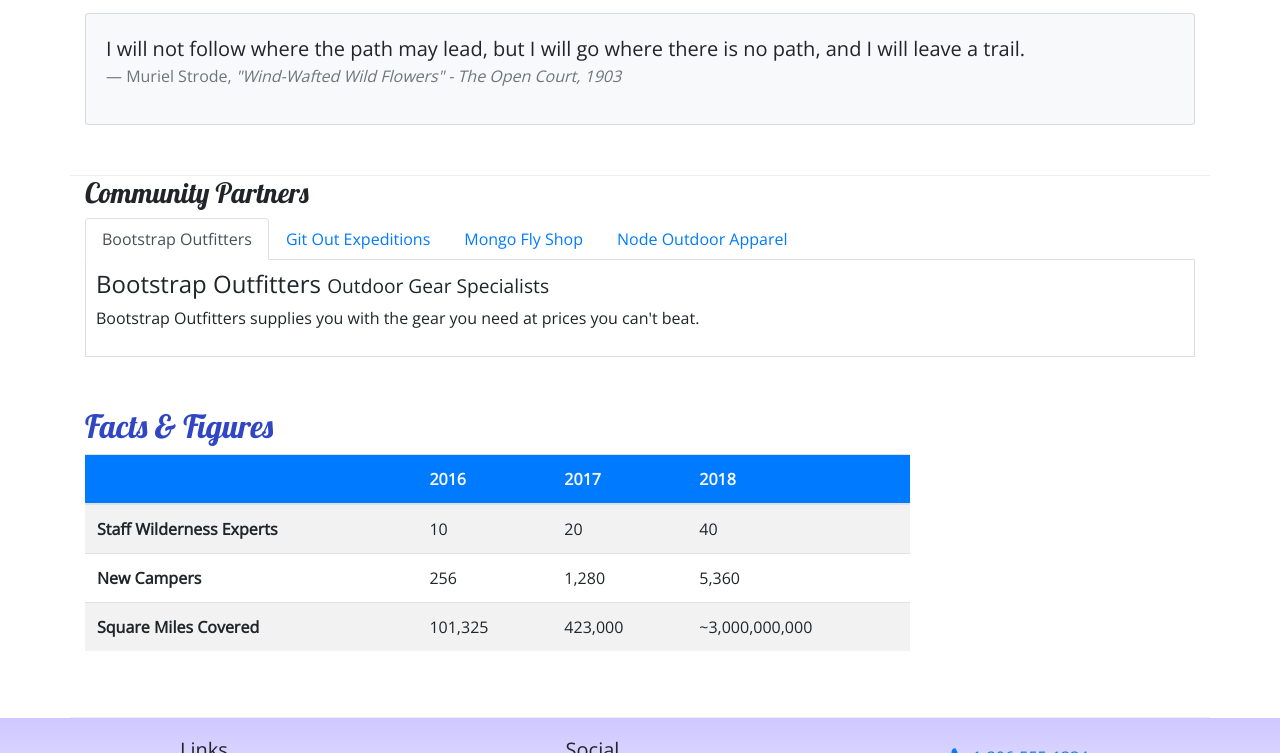
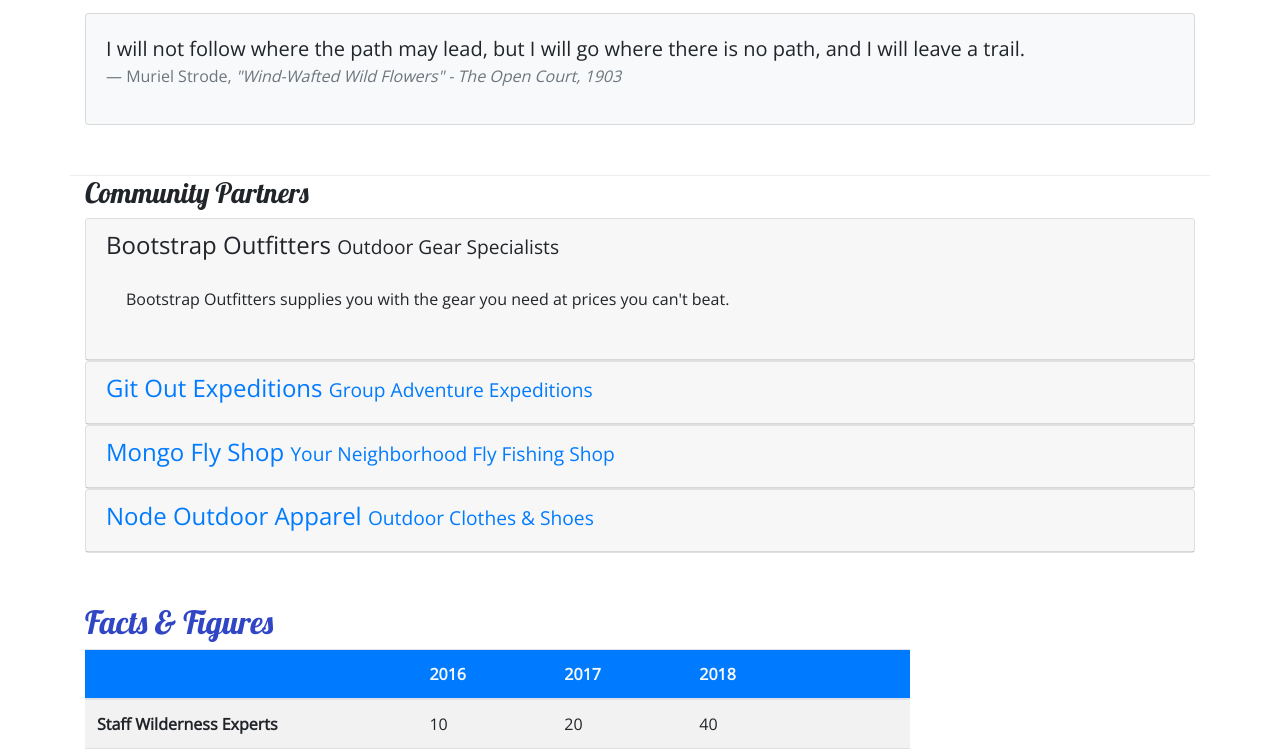
Before and after one commit to mskznkmr/nucampsite, a website: page aboutus.html in a window 1280 px wide. Shown: the part 636-1389 px from the top of the page. Drawn offline with nearby package versions, Linux system fonts and the light colour scheme.

Commit message:
added accordion

```diff
--- a/aboutus.html
+++ b/aboutus.html
@@ -76,7 +76,7 @@
                     <div class="card-body">
                         <dl class="row">
                             <dt class="col-6">Founded</dt>
-                            <dd class="col-6">February 3, 2016</dt>
+                            <dd class="col-6">February 3, 2016</dd>
                             <dt class="col-6">No. of Campsites in 2019</dt>
                             <dd class="col-6">563</dd>
                             <dt class="col-6">No. of Review in 2019</dt>
@@ -104,28 +104,54 @@
         <div class="row">
             <div class="col-12">
                 <h3>Community Partners</h3>
-                <ul class="nav  nav-tabs">
-                    <li class="nav-item"><a class="nav-link active" href="#bootstrap" role="tab" data-toggle="tab">Bootstrap Outfitters</a></li>
-                    <li class="nav-item"><a class="nav-link" href="#git" role="tab" data-toggle="tab">Git Out Expeditions</a></li>
-                    <li class="nav-item"><a class="nav-link" href="#mongo" role="tab" data-toggle="tab">Mongo Fly Shop</a></li>
-                    <li class="nav-item"><a class="nav-link" href="#node" role="tab" data-toggle="tab">Node Outdoor Apparel</a></li>
-                </ul>
-                <div class="tab-content">
-                    <div role="tabpanel" class="tab-pane fade show active" id="bootstrap">
-                        <h4>Bootstrap Outfitters <small>Outdoor Gear Specialists</small></h4>
-                        <p class="d-none d-sm-block">Bootstrap Outfitters supplies you with the gear you need at prices you can't beat.</p>
+                <div id="accordion">
+                    <div class="card">
+                        <div role="tab" class="card-header">
+                            <h4>
+                                <a data-toggle="collapse" data-target="#bootstrap">Bootstrap Outfitters <small>Outdoor Gear Specialists</small></a>
+                            </h4>
+                            <div class="collapse show" id="bootstrap" data-parent="#accordion">
+                                <div class="card-body">
+                                    <p class="d-none d-sm-block">Bootstrap Outfitters supplies you with the gear you need at prices you can't beat.</p>
+                                </div>
+                            </div>
+                        </div>
                     </div>
-                    <div role="tabpanel" class="tab-pane fade" id="git">
-                        <h4>Git Out Expeditions <small>Group Adventure Expeditions</small></h4>
-                        <p class="d-none d-sm-block">Join Git Out Expeditions to explore new horizons with a group of other adventurers!</p>
+                    <div class="card">
+                        <div role="tab" class="card-header">
+                            <h4>
+                                <a class="collapsed" data-toggle="collapse" data-target="#git">Git Out Expeditions <small>Group Adventure Expeditions</small></a>
+                            </h4>
+                            <div class="collapse" id="git" data-parent="#accordion">
+                                <div class="card-body">
+                                    <p class="d-none d-sm-block">Join Git Out Expeditions to explore new horizons with a group of other adventurers!</p>
+                                </div>
+                            </div>
+                        </div>
                     </div>
-                    <div role="tabpanel" class="tab-pane fade" id="mongo">
-                        <h4>Mongo Fly Shop <small>Your Neighborhood Fly Fishing Shop</small></h4>
-                        <p class="d-none d-sm-block">Need a new fishing pole, a tacklebox, or flies of all kinds? Stop by Mongo Fly Shop.</p>
+                    <div class="card">
+                        <div role="tab" class="card-header">
+                            <h4>
+                                <a class="collapsed" data-toggle="collapse" data-target="#mongo">Mongo Fly Shop <small>Your Neighborhood Fly Fishing Shop</small></a>
+                            </h4>
+                            <div class="collapse" id="mongo" data-parent="#accordion">
+                                <div class="card-body">
+                                    <p class="d-none d-sm-block">Need a new fishing pole, a tacklebox, or flies of all kinds? Stop by Mongo Fly Shop.</p>
+                                </div>
+                            </div>
+                        </div>
                     </div>
-                    <div role="tabpanel" class="tab-pane fade" id="node">
-                        <h4>Node Outdoor Apparel <small>Outdoor Clothes & Shoes</small></h4>
-                        <p class="d-none d-sm-block">From polar fleeces to swimsuits, hiking boots to waders, a visit to Node will be sure to get you covered.</p>
+                    <div class="card">
+                        <div role="tab" class="card-header">
+                            <h4>
+                                <a class="collapsed" data-toggle="collapse" data-target="#node">Node Outdoor Apparel <small>Outdoor Clothes & Shoes</small></a>
+                            </h4>
+                            <div class="collapse" id="node" data-parent="#accordion">
+                                <div class="card-body">
+                                    <p class="d-none d-sm-block">From polar fleeces to swimsuits, hiking boots to waders, a visit to Node will be sure to get you covered.</p>
+                                </div>
+                            </div>
+                        </div>
                     </div>
                 </div>
             </div>
--- a/css/style.css
+++ b/css/style.css
@@ -1,3 +1,8 @@
+a, a:hovor {
+    color: inherit;
+    text-decoration: none;
+}
+
 body {
     font-family: "Open Sans", sans-serif;
 }
@@ -35,9 +40,3 @@ header h2 {
 .navbar {
     background-color: #901cad;
 }
-
-.tab-content {
-    border: 1px solid #DDD;
-    border-top: none;
-    padding: 10px;
-}
```
